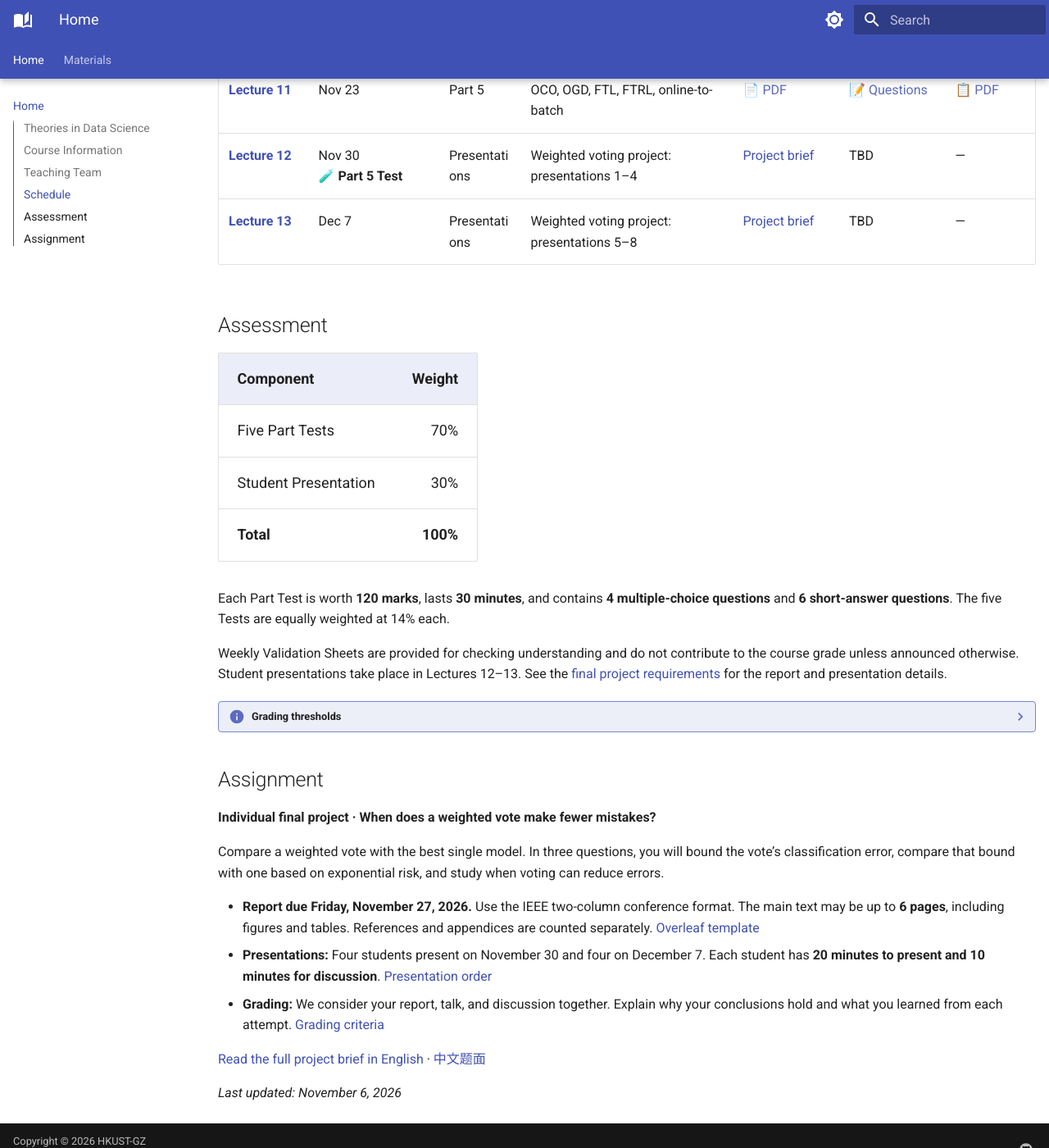
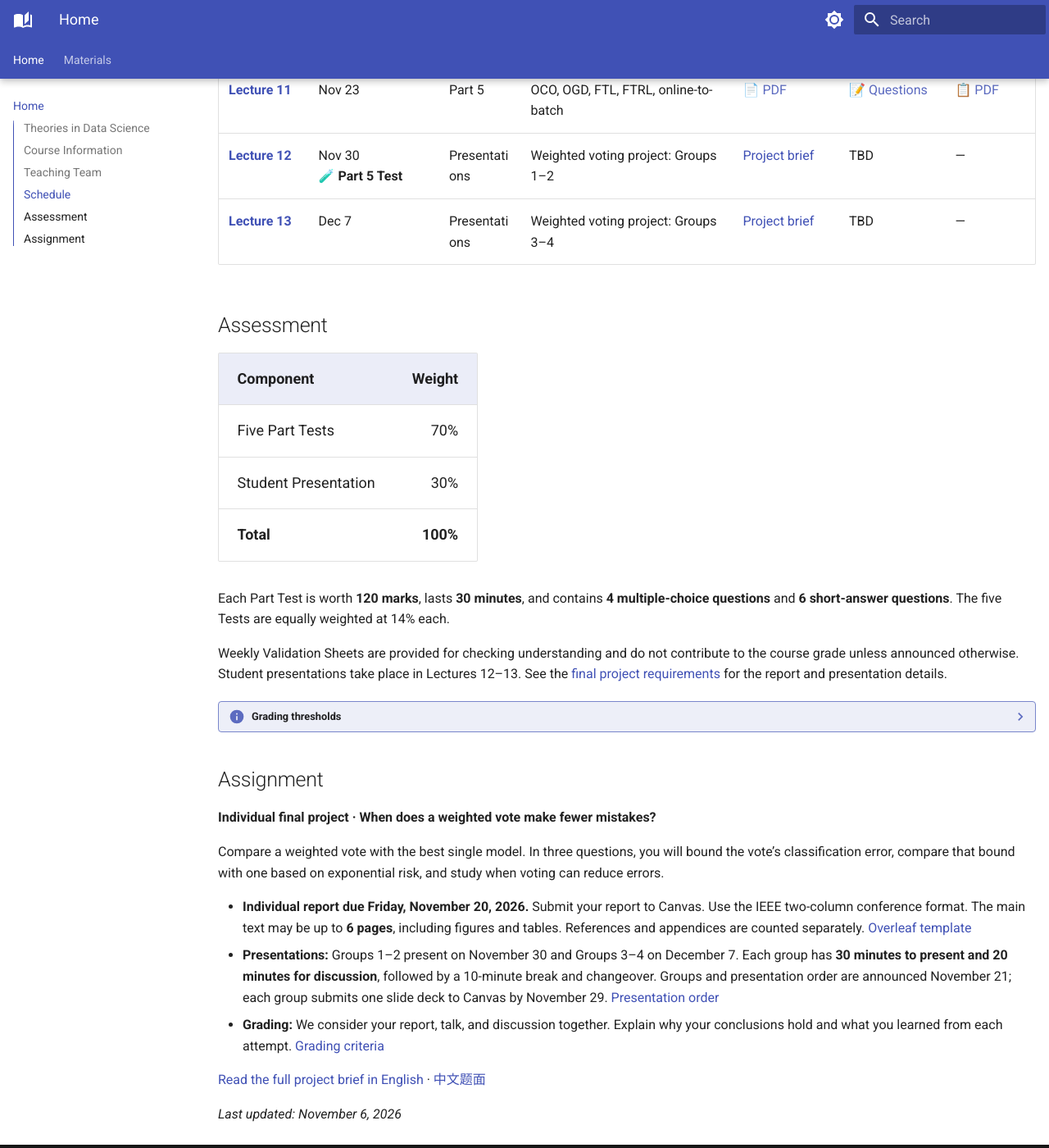
Before and after one commit to lixin2002cn/dsaa3073, an MkDocs documentation site: the page built from docs/index.md, in a window 1280 px wide and 1400 px high, scrolled down 2482 px. Shown: the whole window at 82% size. Built offline with MkDocs 1.6.1 and Material for MkDocs 9.7.7, drawn with Linux system fonts in a browser that asks for light colours.

Commit message:
Align course homepage project details with the project brief
Updated presentation groups for lectures 12 and 13, and revised report due date and presentation format.

```diff
--- a/docs/index.md
+++ b/docs/index.md
@@ -58,8 +58,8 @@ not yet been released are shown as **TBD**.
 | **[Lecture 9](materials/week9.md)** | Nov 9 | Part 4 | Margins, exponential loss, coordinate descent | [📄 PDF](pdfs/learning-sheets/Lecture9_Learning_Sheet.pdf)<br>[overview](overviews/Lecture9_overview.html) | [📝 Questions](pdfs/validation-sheets/Lecture9_Validation_Sheet.pdf)<br>[📖 Solutions](pdfs/validation-sheets/Lecture9_Validation_Solutions.pdf) | [📋 PDF](pdfs/cheatsheets/Lecture9_Cheatsheet.pdf) |
 | **[Lecture 10](materials/week10.md)** | Nov 16<br>🧪 **Part 4 Test** | Part 5 | Expert advice, Weighted Majority, MWU | [📄 PDF](pdfs/learning-sheets/Lecture10_Learning_Sheet.pdf)<br>[overview](overviews/lecture10/index.html) | [📝 Questions](pdfs/validation-sheets/Lecture10_Validation_Sheet.pdf) | [📋 PDF](pdfs/cheatsheets/Lecture10_Cheatsheet.pdf) |
 | **[Lecture 11](materials/week11.md)** | Nov 23 | Part 5 | OCO, OGD, FTL, FTRL, online-to-batch | [📄 PDF](pdfs/learning-sheets/Lecture11_Learning_Sheet.pdf) | [📝 Questions](pdfs/validation-sheets/Lecture11_Validation_Sheet.pdf) | [📋 PDF](pdfs/cheatsheets/Lecture11_Cheatsheet.pdf) |
-| **[Lecture 12](materials/week12.md)** | Nov 30<br>🧪 **Part 5 Test** | Presentations | Weighted voting project: presentations 1–4 | [Project brief](https://lixin2002cn.github.io/3073-Project/) | TBD | — |
-| **[Lecture 13](materials/week13.md)** | Dec 7 | Presentations | Weighted voting project: presentations 5–8 | [Project brief](https://lixin2002cn.github.io/3073-Project/) | TBD | — |
+| **[Lecture 12](materials/week12.md)** | Nov 30<br>🧪 **Part 5 Test** | Presentations | Weighted voting project: Groups 1–2 | [Project brief](https://lixin2002cn.github.io/3073-Project/) | TBD | — |
+| **[Lecture 13](materials/week13.md)** | Dec 7 | Presentations | Weighted voting project: Groups 3–4 | [Project brief](https://lixin2002cn.github.io/3073-Project/) | TBD | — |
 
 </div>
 
@@ -98,8 +98,8 @@ presentations take place in Lectures 12–13. See the [final project requirement
 
 Compare a weighted vote with the best single model. In three questions, you will bound the vote’s classification error, compare that bound with one based on exponential risk, and study when voting can reduce errors.
 
-- **Report due Friday, November 27, 2026.** Use the IEEE two-column conference format. The main text may be up to **6 pages**, including figures and tables. References and appendices are counted separately. [Overleaf template](https://www.overleaf.com/latex/templates/ieee-conference-template/grfzhhncsfqn)
-- **Presentations:** Four students present on November 30 and four on December 7. Each student has **20 minutes to present and 10 minutes for discussion**. [Presentation order](https://lixin2002cn.github.io/3073-Project/#presentation-order)
+- **Individual report due Friday, November 20, 2026.** Submit your report to Canvas. Use the IEEE two-column conference format. The main text may be up to **6 pages**, including figures and tables. References and appendices are counted separately. [Overleaf template](https://www.overleaf.com/latex/templates/ieee-conference-template/grfzhhncsfqn)
+- **Presentations:** Groups 1–2 present on November 30 and Groups 3–4 on December 7. Each group has **30 minutes to present and 20 minutes for discussion**, followed by a 10-minute break and changeover. Groups and presentation order are announced November 21; each group submits one slide deck to Canvas by November 29. [Presentation order](https://lixin2002cn.github.io/3073-Project/#presentation-order)
 - **Grading:** We consider your report, talk, and discussion together. Explain why your conclusions hold and what you learned from each attempt. [Grading criteria](https://lixin2002cn.github.io/3073-Project/#grading)
 
 [Read the full project brief in English](https://lixin2002cn.github.io/3073-Project/) · [中文题面](https://lixin2002cn.github.io/3073-Project/zh.html)
```
